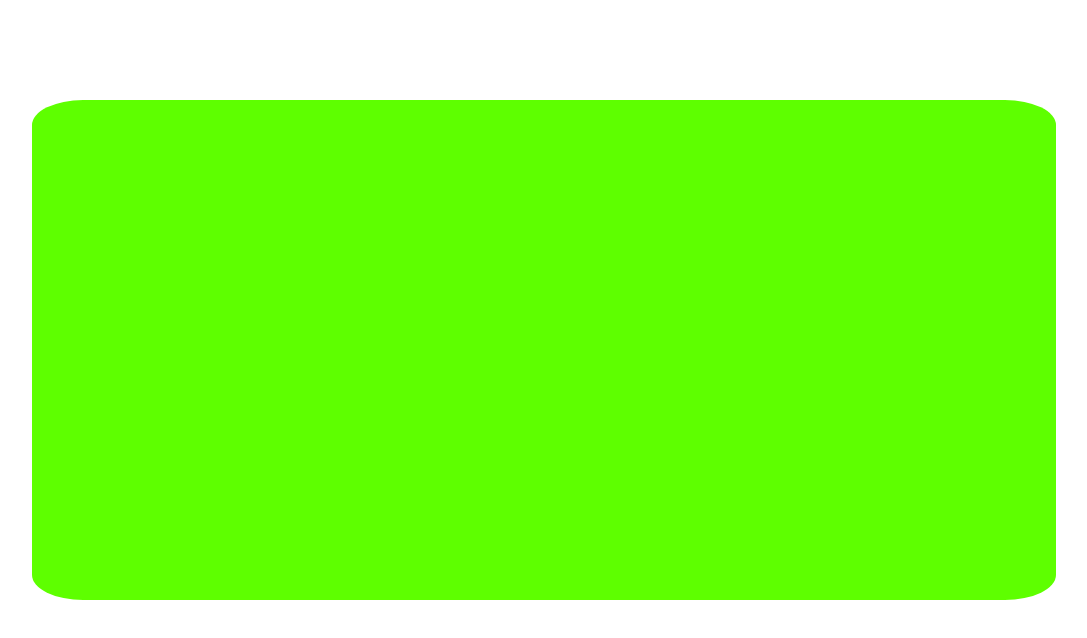
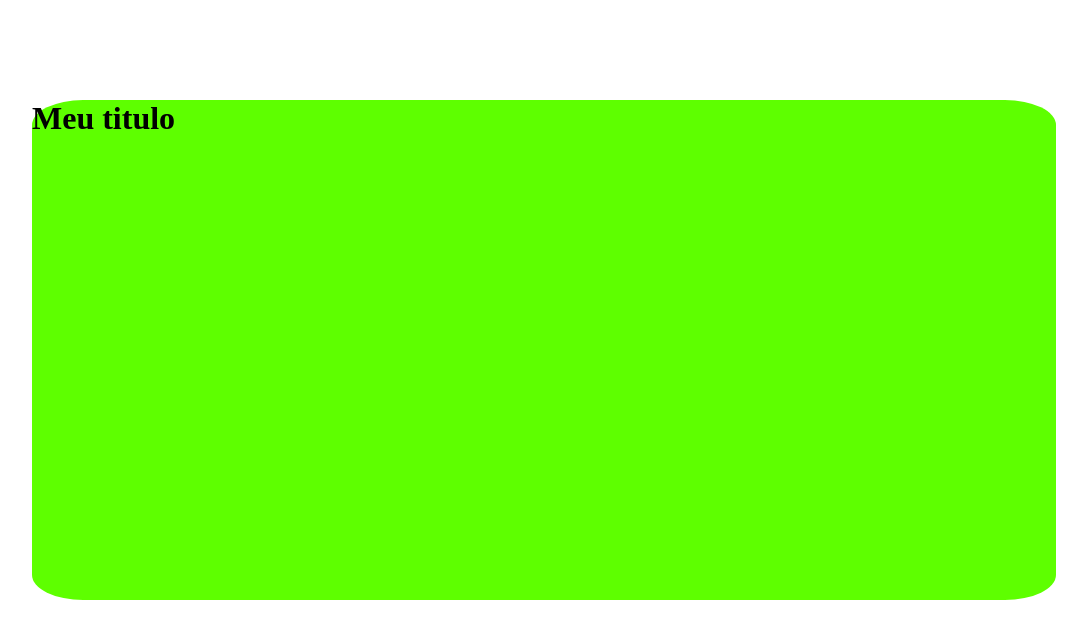
Before and after one commit to GabrielGiovanii/git-flow-test, a plain HTML site: page index.html in a window 1280 px wide. Shown: the whole page, without its empty margins (96-1183 px from the left). Drawn offline with Linux system fonts and the light colour scheme.

Commit message:
Criando o titulo

```diff
--- a/index.html
+++ b/index.html
@@ -10,6 +10,7 @@
 
 <body>
     <div class="corpo">
+        <h1>Meu titulo</h1>
     </div>
 </body>
 
```
